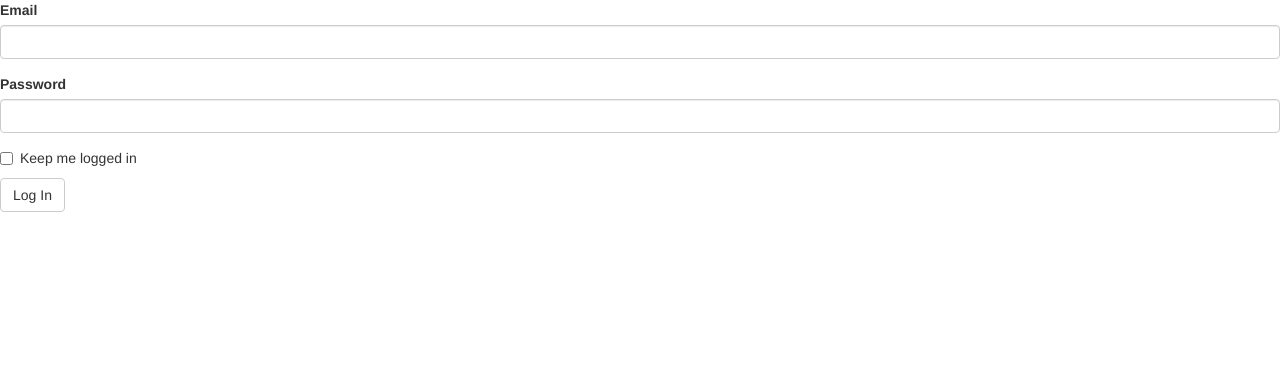
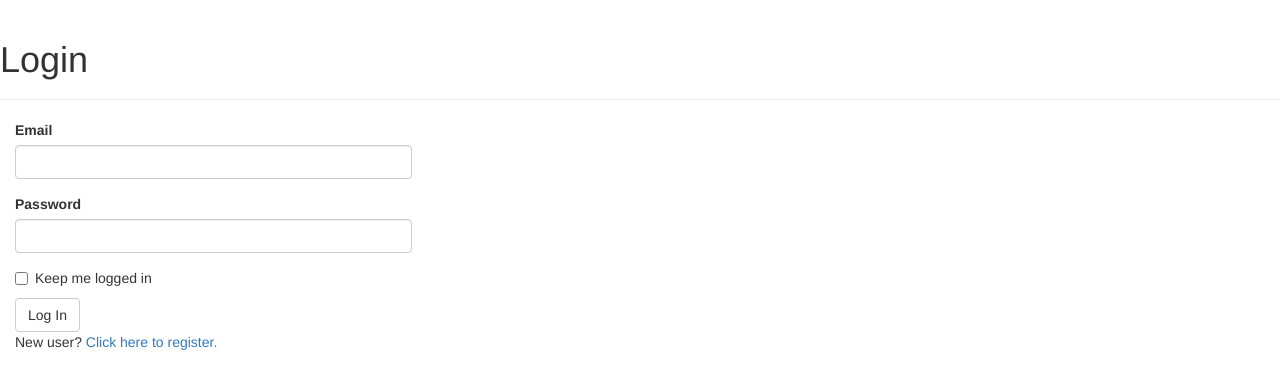
Before and after one commit to MansonLuo/flasky, a Flask app: page /auth/login in a window 1280 px wide. Shown: the top 389 px of the page. Run offline with Flask 2, Linux system fonts and the light colour scheme; some libraries are stand-ins or nearby versions.

Commit message:
Complete second topic Registering new Users.

```diff
--- a/app/auth/forms.py
+++ b/app/auth/forms.py
@@ -1,9 +1,25 @@
 from flask_wtf import FlaskForm
 from wtforms import StringField, PasswordField, BooleanField, SubmitField
-from wtforms.validators import DataRequired, Length, Email
+from wtforms.validators import DataRequired, Length, Email, Regexp, EqualTo
+from ..models import User
 
 class LoginForm(FlaskForm):
     email = StringField('Email', validators=[DataRequired(), Length(1, 64), Email()])
     password = PasswordField('Password', validators=[DataRequired()])
     remember_me = BooleanField('Keep me logged in')
     submit = SubmitField('Log In')
+
+class RegistrationForm(FlaskForm):
+    email = StringField('Email', validators=[DataRequired(), Length(1, 64), Email()])
+    username = StringField('Username', validators=[DataRequired(), Length(1, 64), Regexp('^[A-Za-z][A-Za-z0-9_.]*$', 0, 'Username must have only letters, numbers , dots or underscores.')])
+    password = PasswordField('Password', validators=[DataRequired(), EqualTo('password2', message="Password must match.")])
+    password2 = PasswordField('Comfirm Password', validators=[DataRequired()])
+    submit = SubmitField('Register')
+
+    def validate_email(self, field):
+        if User.query.filter_by(email=field.data).first():
+            raise ValidationError('Email already registered.')
+
+    def validate_username(self, field):
+        if User.query.filter_by(username=field.data).first():
+            raise ValidationError('Username hase already in use.')
--- a/app/auth/views.py
+++ b/app/auth/views.py
@@ -2,8 +2,10 @@ from flask import render_template, redirect, request, url_for, flash
 from flask_login import login_user
 from . import auth
 from ..models import User
-from .forms import LoginForm
+from .forms import LoginForm, RegistrationForm
 
+from flask_login import logout_user, login_required
+from .. import db
 
 @auth.route('/login', methods=['GET', 'POST'])
 def login():
@@ -13,8 +15,31 @@ def login():
         if user is not None and user.verify_password(form.password.data):
             login_user(user, form.remember_me.data)
             next = request.args.get('next')
-            if next is None or not next.startwith('/'):
+            if next is None or not next.startswith('/'):
                 next = url_for('main.index')
             return redirect(next)
         flash('Invalid username or password.')
     return render_template('auth/login.html', form=form)
+
+
+@auth.route('/logout')
+@login_required
+def logout():
+    logout_user()
+    flash('You have been logged out.')
+
+    return redirect(url_for('main.index'))
+
+@auth.route('/register', methods=['POST', 'GET'])
+def register():
+    form = RegistrationForm()
+    if form.validate_on_submit():
+        user = User(email=form.email.data,
+                    username=form.username.data,
+                    password=form.password.data)
+        db.session.add(user)
+        db.session.commit()
+        flash('You can now login')
+
+        return redirect(url_for('auth.login'))
+    return render_template('auth/register.html', form=form)
--- a/app/main/views.py
+++ b/app/main/views.py
@@ -8,6 +8,7 @@ from flask_login import login_required
 
 
 @main.route('/', methods=['GET', 'POST'])
+@login_required
 def index():
     form = NameForm()
     if form.validate_on_submit():
--- a/app/templates/auth/login.html
+++ b/app/templates/auth/login.html
@@ -1,8 +1,22 @@
 {% extends 'base.html' %}
 {% import 'bootstrap/wtf.html' as wtf %}
 
-{% block title %}Login{% endblock %}
+{% block title %}Flasky - Login{% endblock %}
 
 {% block content %}
+<div class="page-header">
+	<h1>Login</h1>
+</div>
+
+<div class="col-md-4">
 	{{ wtf.quick_form(form) }}
+
+	<p>
+		New user?
+		<a href="{{ url_for('auth.register') }}">
+			Click here to register.
+		</a>
+	</p>
+</div>
+
 {% endblock %}
```
Also changed, not shown: app/templates/auth/register.html (added, +8 -0 lines), app/templates/index.html (+7 -19 lines), app/templates/home.html (deleted), data-dev.sqlite.
